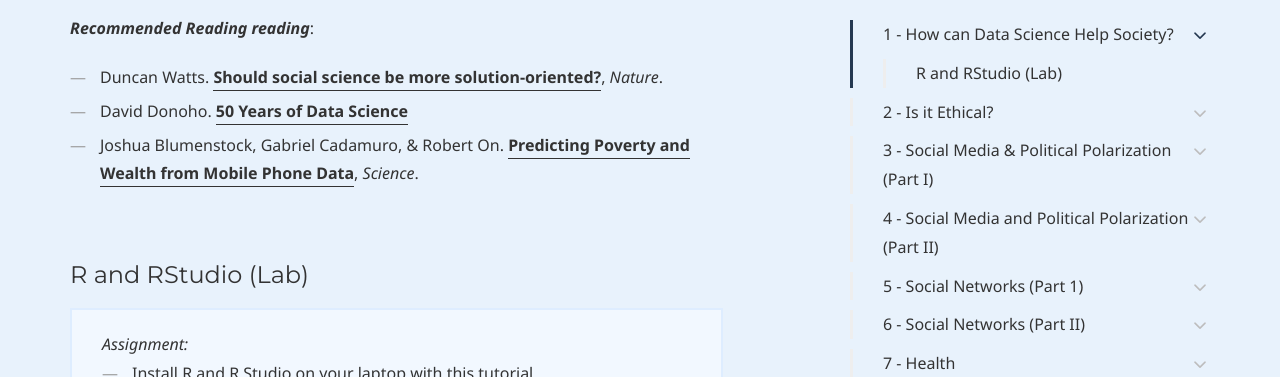
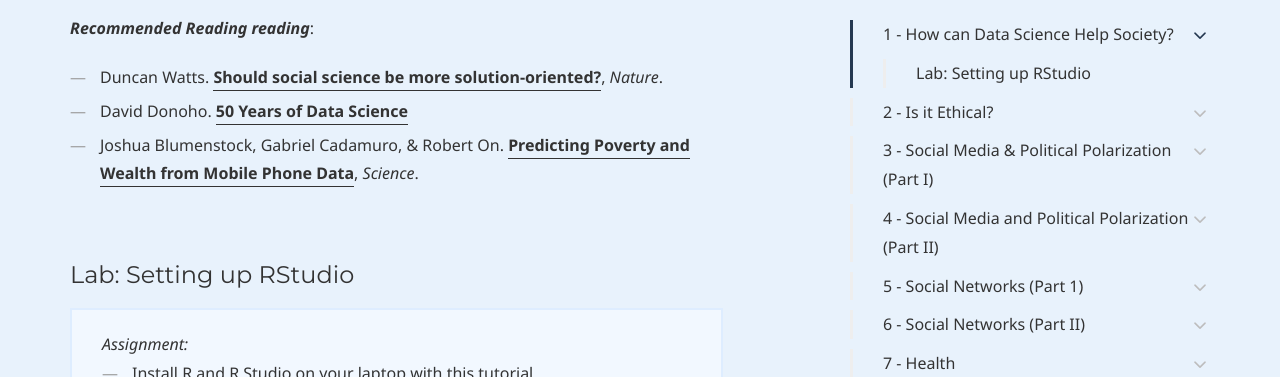
Before and after one commit to dssoc/dssoc.github.io, a Jekyll site: the page built from schedule.md, in a window 1280 px wide and 1400 px high, scrolled down 1056 px. Shown: the top 377 px of the window. Built offline with Jekyll 4.4.1, drawn with Linux system fonts in a browser that asks for light colours; some web fonts are replaced; some of the changed text lies outside the part shown.

Commit message:
Update schedule.md

```diff
--- a/schedule.md
+++ b/schedule.md
@@ -37,7 +37,7 @@
 - Joshua Blumenstock, Gabriel Cadamuro, & Robert On. [**Predicting Poverty and Wealth from Mobile Phone Data**](https://science.sciencemag.org/content/350/6264/1073), *Science*.
 <br/><br/>
 
-#### R and RStudio (Lab)
+#### Lab: Setting up RStudio
 <div class="callout callout--info">
 <i>Assignment:</i> <br/>
 <ul>
@@ -65,7 +65,6 @@
 
 ## 2 - Is it Ethical?
 
-
 <b><i><font color="#E84E4E">August 24-30</font></i></b>
 
 ***Video Lecture***: [Click Here](https://htmlpreview.github.io/?https://github.com/dssoc/dssoc.github.io/blob/master/slides_and_code/Ethics/ethics.html#/)
@@ -80,7 +79,7 @@
 - Robinson Meyer. [**Everything We Know About Facebook's Secret Mood Manipulation Experiment**](https://www.theatlantic.com/technology/archive/2014/06/everything-we-know-about-facebooks-secret-mood-manipulation-experiment/373648/), the Atlantic.
 <br/><br/>
 
-#### Data Wrangling, Part 1 (Lab)
+#### Lab: Data Wrangling, Part 1
 <div class="callout callout--info">
 <i>Assignment:</i> <br/>
 <ul>
```
